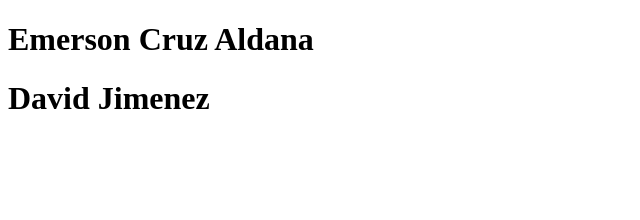
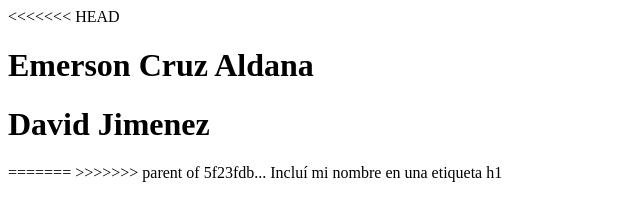
Before and after one commit to sinapsisSoft/TestCLass, a plain HTML site: page Index.html in a window 1280 px wide. Shown: the whole page, without its empty margins (0-640 px from the left). Drawn offline with Linux system fonts and the light colour scheme.

```diff
--- a/Index.html
+++ b/Index.html
@@ -7,8 +7,12 @@
     <title>Document</title>
 </head>
 <body>
+<<<<<<< HEAD
 <h1>Emerson Cruz Aldana</h1>
  <h1>David Jimenez</h1>
 
+=======
+
+>>>>>>> parent of 5f23fdb... Incluí mi nombre en una etiqueta h1
 </body>
 </html>
```
